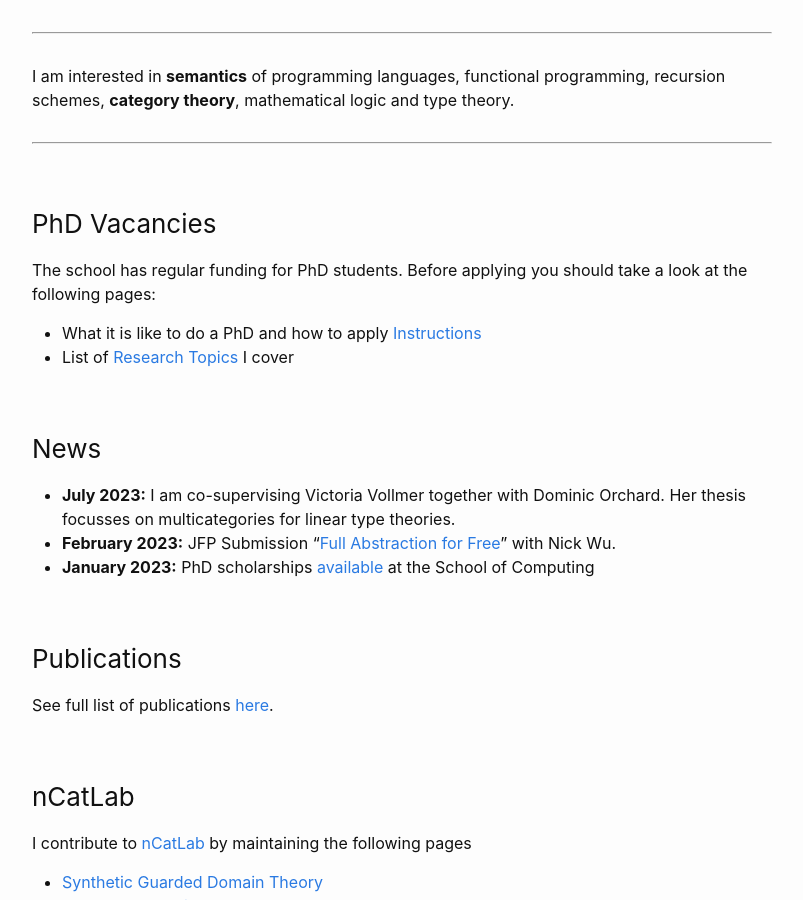
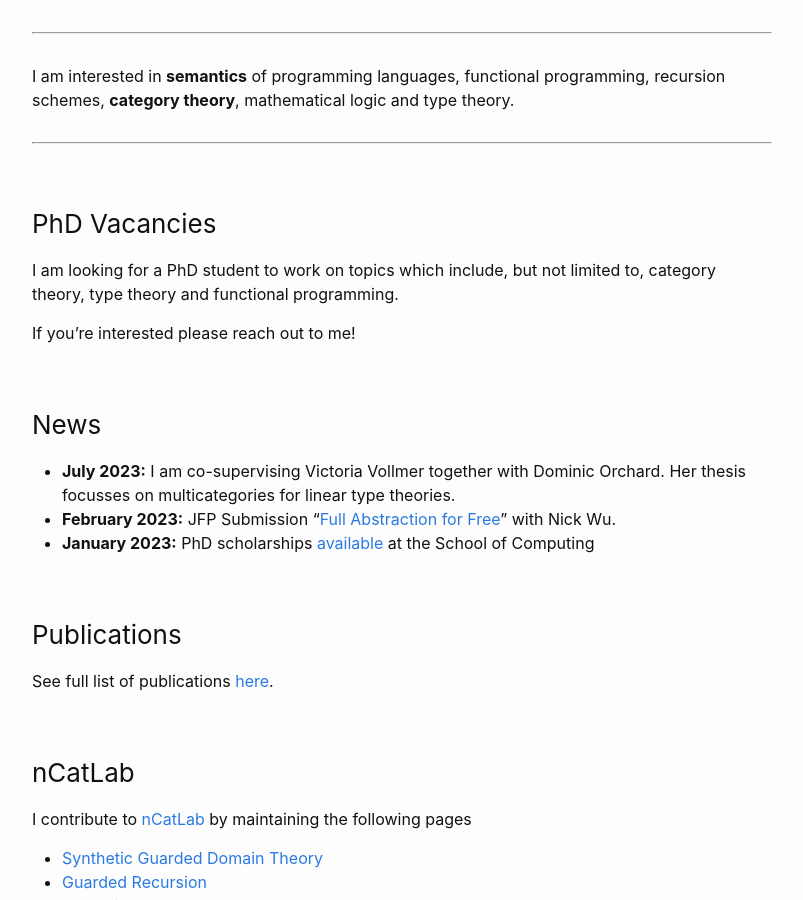
Before and after one commit to mpaviotti/mpaviotti.github.com, a Jekyll site: the page built from index.markdown, in a window 1280 px wide and 900 px high, scrolled down 525 px. Shown: the whole window, without its empty margins (238-1041 px from the left). Built offline with Jekyll 4.4.1, drawn with Linux system fonts in a browser that asks for light colours.

Commit message:
Phd advert shortnened.

```diff
--- a/index.markdown
+++ b/index.markdown
@@ -37,10 +37,9 @@ theory.
 
 ---
 ### PhD Vacancies
-The school has regular funding for PhD students. Before applying you should take
-a look at the following pages:
-- What it is like to do a PhD and how to apply [Instructions]({% link phd.markdown %})
-- List of [Research Topics]({% link research.markdown %}) I cover
+I am looking for a PhD student to work on topics which include, but not limited to, category theory, type theory and functional programming.
+
+If you're interested please reach out to me!
 
 ### News
 - **July 2023:** I am co-supervising Victoria Vollmer together with Dominic Orchard. Her thesis focusses on multicategories for linear type theories.
```
